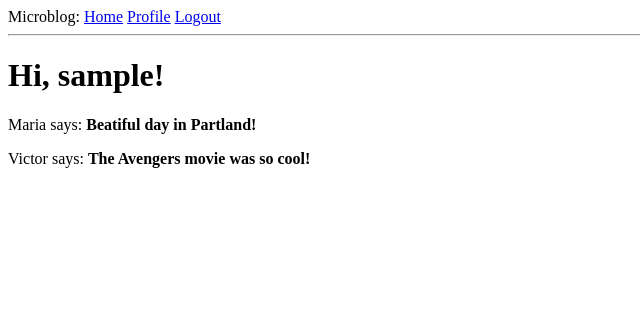
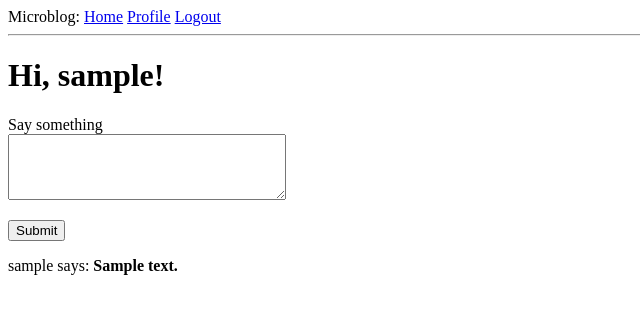
Before and after one commit to Jhordag/microblog, a Flask app: page / in a window 1280 px wide. Shown: the top 314 px of the page, without its empty margins (0-640 px from the left). Run offline with Flask 2, Linux system fonts and the light colour scheme; a user stored in the database is signed in; tables that the repository leaves empty hold one stand-in row (values such as "Sample post").

Commit message:
Applying the post submission rule in the app

```diff
--- a/app/forms.py
+++ b/app/forms.py
@@ -45,3 +45,7 @@ class EditProfileForm(FlaskForm):
 
 class EmptyForm(FlaskForm):
     submit = SubmitField('Submit')
+
+class PostForm(FlaskForm):
+    post = TextAreaField('Say something',validators=[DataRequired(), Length(min=1, max=140)])
+    submit = SubmitField('Submit')
--- a/app/routes.py
+++ b/app/routes.py
@@ -1,6 +1,7 @@
 from app import app, db
-from app.models import User
-from app.forms import LoginForm, RegisterForm, EditProfileForm, EmptyForm
+from app.models import User, Post
+from app.forms import (LoginForm, RegisterForm, EditProfileForm,
+                       EmptyForm, PostForm)
 
 from flask import render_template, flash, redirect, url_for,request
 from flask_login import login_user, current_user, logout_user, login_required
@@ -9,23 +10,20 @@ from werkzeug.urls import url_parse
 
 from datetime import datetime
 
-@app.route('/')
+@app.route('/', methods=['GET', 'POST'])
 @app.route('/index')
 @login_required
 def index():
-    posts = [
-        {
-            'author' : {'username':'Maria'},
-            'body' : 'Beatiful day in Partland!'
-        },
+    form = PostForm()
+    if form.validate_on_submit():
+        post = Post(body=form.post.data, author=current_user)
+        db.session.add(post)
+        db.session.commit()
+        flash('Your post is now live!')
+        return redirect(url_for('index'))
 
-        {
-            'author' : {'username':'Victor'},
-            'body' : 'The Avengers movie was so cool!'
-        }
-    ]
-
-    return render_template('index.html', title = 'Home', posts=posts)
+    posts = current_user.followed_posts().all()
+    return render_template('index.html', title = 'Home', posts=posts, form=form)
 
 @app.route('/login', methods = ['GET', 'POST'])
 def login():
--- a/app/templates/index.html
+++ b/app/templates/index.html
@@ -2,6 +2,20 @@
 
 {% block content %}
     <h1>Hi, {{ current_user.username }}!</h1>
+
+    <form action='' method='post'>
+        {{ form.hidden_tag()}}
+        <p>
+            {{ form.post.label }} <br>
+            {{ form.post(cols=32, rows=4) }}<br>
+            {% for error in form.post.errors %}
+            <span style="color: red;">[{{ error }}]</span>
+            {% endfor %}
+        </p>
+
+        <p>{{ form.submit() }}</p>
+    </form>
+
     {% for post in posts %}
     <div><p>{{ post.author.username }} says: <b>{{ post.body }}</b></p></div>
     {% endfor %}
```
Also changed, not shown: app.db, 1 other file.
